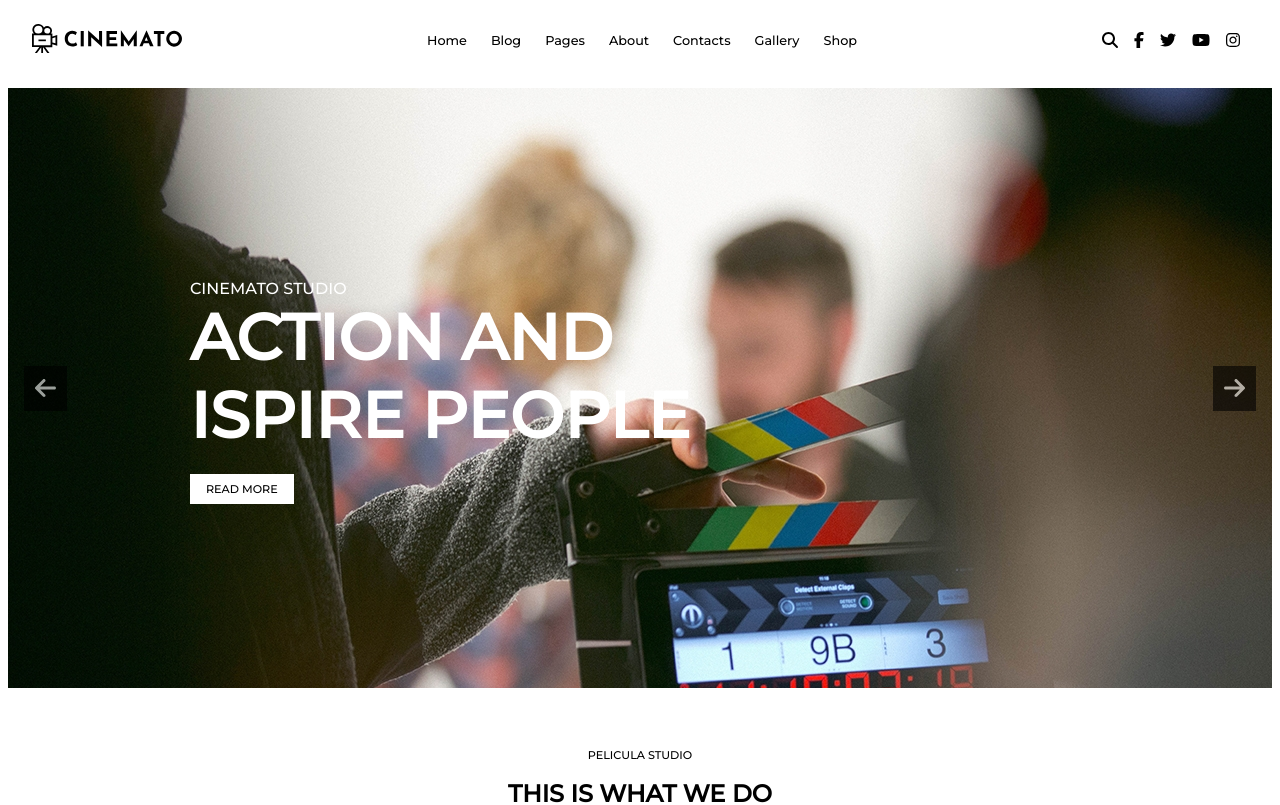
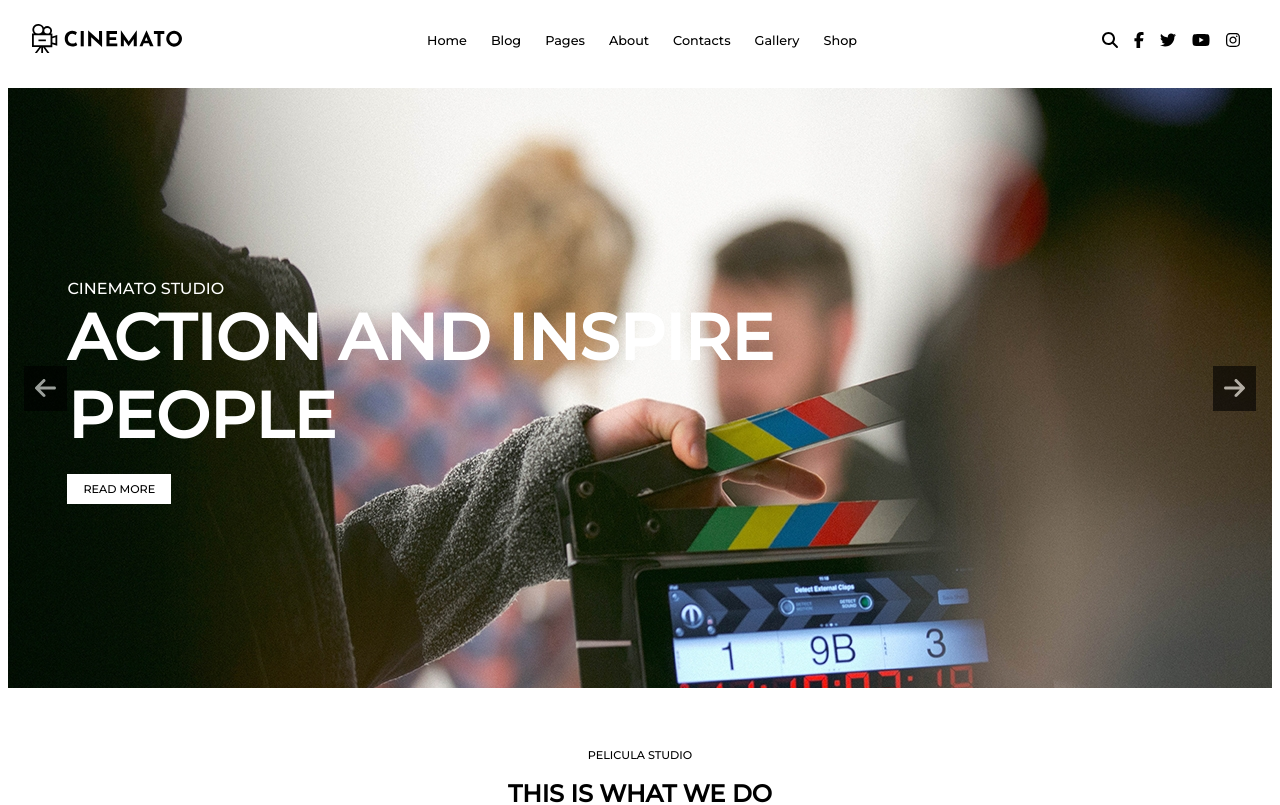
Before and after one commit to NicolaSoggiu/proj-html-vuejs, a Vue app: page / in a window 1280 px wide. Shown: the top 805 px of the page. Built offline with nearby package versions, Linux system fonts and the light colour scheme.

Commit message:
add carousel in "jumbotron"

```diff
--- a/src/components/AppMain.vue
+++ b/src/components/AppMain.vue
@@ -42,7 +42,37 @@ export default {
           img: "../../public/img/02.png",
         },
       ],
+      arrJumbos: [
+        {
+          title: "CINEMATO STUDIO",
+          subtitle: "ACTION AND INSPIRE PEOPLE",
+          image: "../../public/img/blog05.jpg",
+          readMore: "READ MORE",
+        },
+        {
+          title: "CINEMA STUDIO",
+          subtitle: "CREATE FROM SCRATCH",
+          image: "../../public/img/blog04.jpg",
+          readMore: "READ MORE",
+        },
+        {
+          title: "CINEMA STUDIO",
+          subtitle: "WORK WITH US",
+          image: "../../public/img/blog03.jpg",
+          readMore: "READ MORE",
+        },
+      ],
+      activeIndex: 0,
     };
+  },
+  methods: {
+    prevJumbo() {
+      this.activeIndex =
+        (this.activeIndex - 1 + this.arrJumbos.length) % this.arrJumbos.length;
+    },
+    nextJumbo() {
+      this.activeIndex = (this.activeIndex + 1) % this.arrJumbos.length;
+    },
   },
   components: {
     AppWhatWeDo,
@@ -55,19 +85,21 @@ export default {
 
 <template>
   <main>
-    <div class="jumbotron">
-      <div class="left-arrow">
+    <div
+      class="jumbotron"
+      :style="{ 'background-image': `url(${arrJumbos[activeIndex].image})` }"
+    >
+      <div class="left-arrow" @click="prevJumbo">
         <font-awesome-icon :icon="['fass', 'arrow-left']" />
       </div>
       <div class="jumbo-title">
-        <span>CINEMATO STUDIO</span>
-        <h1>
-          ACTION AND <br />
-          ISPIRE PEOPLE
-        </h1>
-        <span class="jumbo-read-more">READ MORE</span>
+        <span>{{ arrJumbos[activeIndex].title }}</span>
+        <h1>{{ arrJumbos[activeIndex].subtitle }}</h1>
+        <span class="jumbo-read-more">{{
+          arrJumbos[activeIndex].readMore
+        }}</span>
       </div>
-      <div class="right-arrow">
+      <div class="right-arrow" @click="nextJumbo">
         <font-awesome-icon :icon="['fas', 'arrow-right']" />
       </div>
     </div>
--- a/src/components/NavBarMenu.vue
+++ b/src/components/NavBarMenu.vue
@@ -25,8 +25,9 @@ export default {
       href="#"
       @click="toggleDropdown"
       :class="{ active: isOpen && voices.voice === 'Pages' }"
-      >{{ voices.voice }}</a
     >
+      {{ voices.voice }}
+    </a>
     <ul v-if="isOpen" class="dropdown-menu">
       <li class="drop">SERVICES</li>
       <li class="drop">OUR WORK FLOW</li>
```
